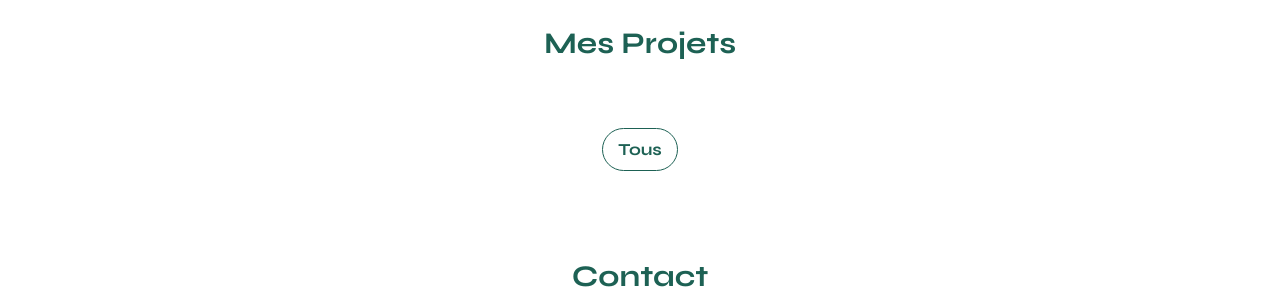
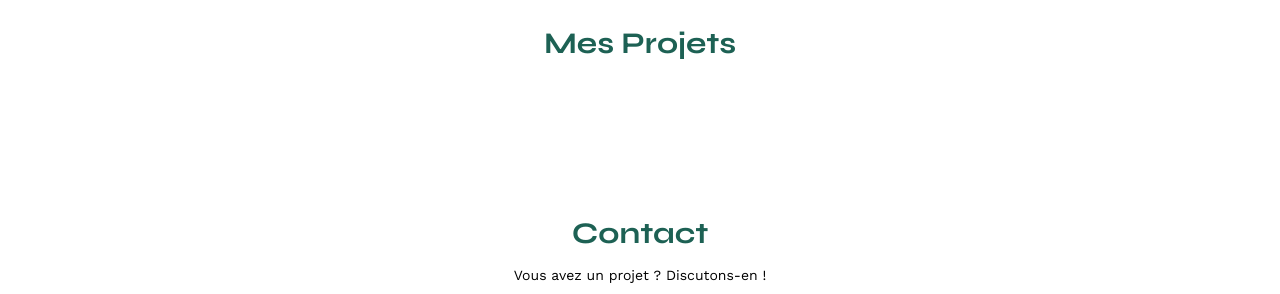
Before and after one commit to kwnzax/projet-Sophie-Buel-site-web, a plain HTML site: page FrontEnd/index.html in a window 1280 px wide. Shown: the part 507-801 px from the top of the page. Drawn offline with nearby package versions, Linux system fonts and the light colour scheme; no server answers.

Commit message:
modification filtres dans modal

```diff
--- a/FrontEnd/index.html
+++ b/FrontEnd/index.html
@@ -93,7 +93,7 @@
 			</div>
 
 			<div class="filters" id="filters">
-				<button class="btn" value="0">Tous</button>
+
 			</div>
 			<div id="gallery">
 			</div>
```
